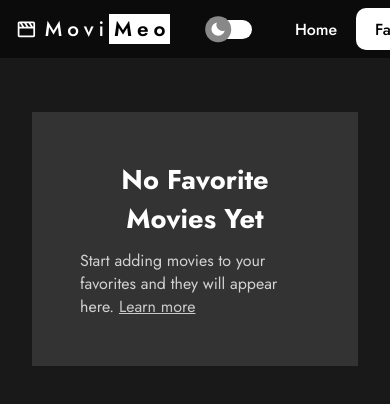
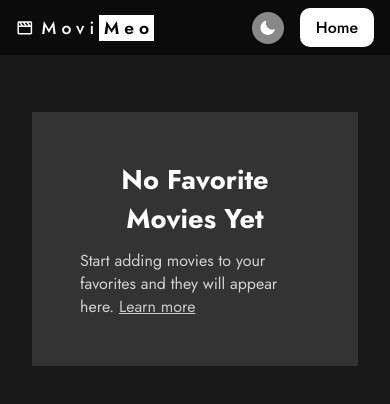
Before and after one commit to deauthor1234/movimeo, a React (Vite) app: page /favorites in a window 390 px wide. Shown: the top 404 px of the page. Built offline with nearby package versions, Linux system fonts and the light colour scheme.

Commit message:
Making Navbar responsive

```diff
--- a/src/css/main.css
+++ b/src/css/main.css
@@ -521,7 +521,7 @@ header .swiper-pagination-bullet-active {
     padding: 0 2rem;
 }
 
-.light .error-message, .light .loading {
+.light .loading {
     color: var(--dark-color);
 }
 
@@ -1175,6 +1175,19 @@ footer .download-media svg {
         padding: 0.8rem 1.5rem;
     }
 
+    nav .themeToggle {
+        min-width: 1.9rem;
+    }
+
+    nav .themeToggle .thumb {
+        width: 2rem;
+        height: 2rem;
+    }
+
+    .themeToggle .thumb svg {
+        font-size: 1.1rem;
+    }
+
     .scroll-to-top-btn {
         margin: 2.7rem 2rem;
     }
@@ -1242,6 +1255,24 @@ footer .download-media svg {
         column-gap: 1.5rem;
     }
 
+    nav .navbar-links .nav-link {
+        width: fit-content !important;
+        background: var(--main-color);
+        color: var(--dark-color) !important;
+        padding: 0.5rem 1rem;
+        border-radius: 10px;
+    }
+
+    .light .navbar-links .nav-link {
+        background: var(--dark-color);
+        color: var(--main-color) !important;
+    }
+
+    nav .navbar-links .nav-link.active,
+    nav .navbar-links .animation {
+        display: none;
+    }
+
     header .header-movie-info .header-movie-title,
     header.other .header-movie-info .header-movie-title {
         font-size: 2.1rem !important;
@@ -1271,6 +1302,33 @@ footer .download-media svg {
 }
 
 @media (max-width: 500px) {
+    .navbar-brand a {
+        font-size: 1.1rem;
+    }
+
+    nav .nav-group {
+        column-gap: 1rem;
+    }
+
+    .nav-group .other-links {
+        column-gap: 1rem;
+    }
+
+    nav .themeToggle {
+        min-width: unset;
+        background: transparent;
+        height: auto;
+    }
+
+    nav .themeToggle .thumb,
+    .light .themeToggle .thumb {
+        transform: none;
+        top: unset;
+        right: unset;
+        left: unset;
+        position: relative;
+    }
+
     .movie-card .movie-banner img {
         display: block;
     }
@@ -1366,6 +1424,10 @@ footer .download-media svg {
     .light .header-movie-info .header-overview {
         font-weight: 400;
     }
+
+    .movie-card .movie-banner .movie-overview {
+        padding: 1.5rem;
+    }
 }
 
 @media (max-width: 375px) {
@@ -1376,4 +1438,8 @@ footer .download-media svg {
     .movie-categories .movie-category span {
         padding: 0.3rem 0.8rem;
     }
+
+    .movie-card .movie-banner .movie-overview {
+        padding: 1rem;
+    }
 }
```
